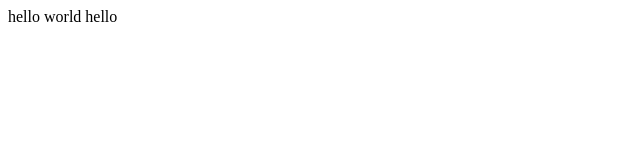
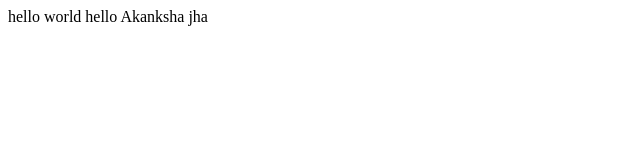
Before and after one commit to Akankshaicat/hell, a plain HTML site: page index.html in a window 1280 px wide. Shown: the whole page, without its empty margins (0-640 px from the left). Drawn offline with Linux system fonts and the light colour scheme.

Commit message:
added Akanksha

```diff
--- a/index.html
+++ b/index.html
@@ -8,5 +8,6 @@
 <body>
     hello world
     hello
+    Akanksha jha
 </body>
 </html>
```
